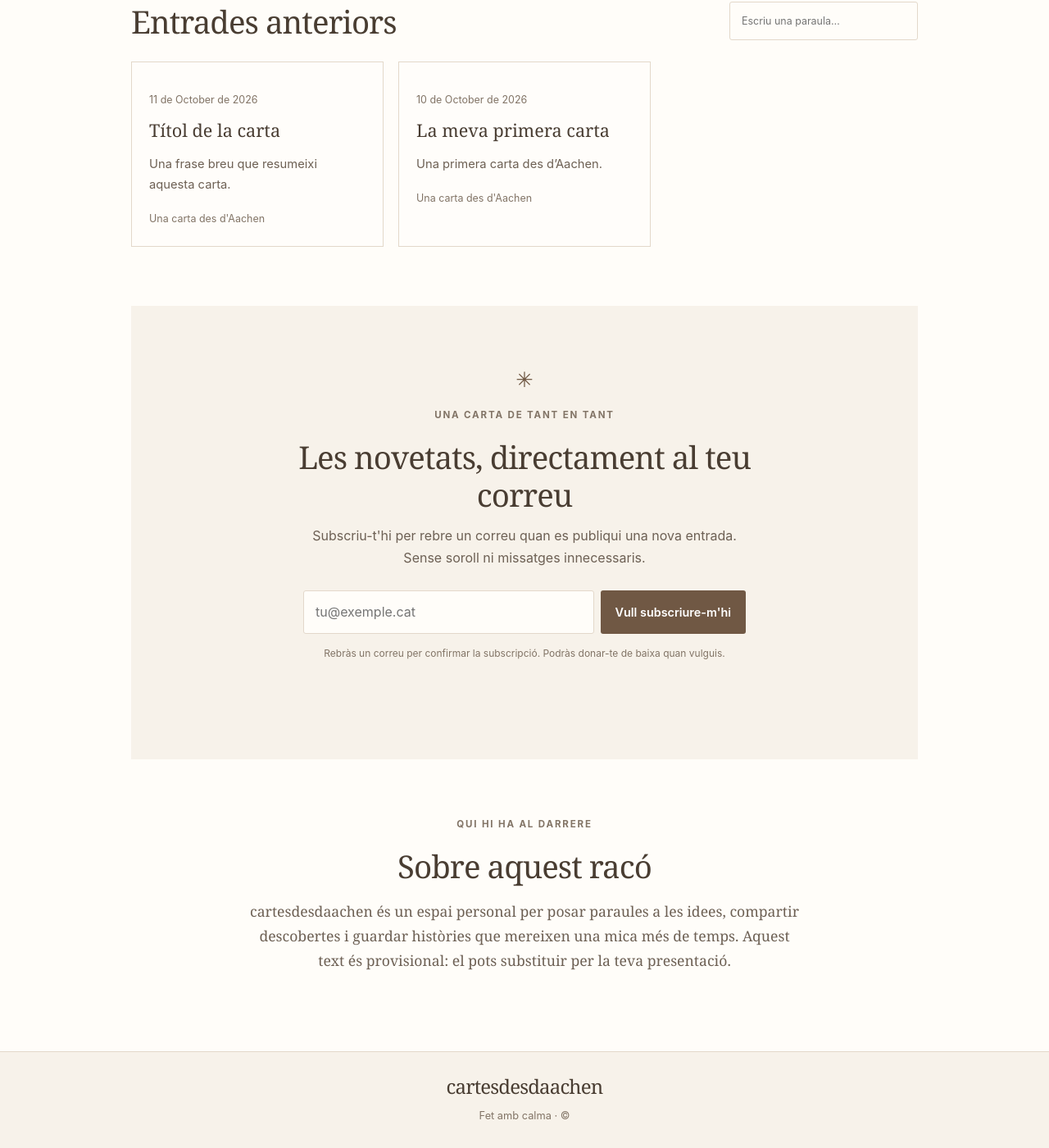
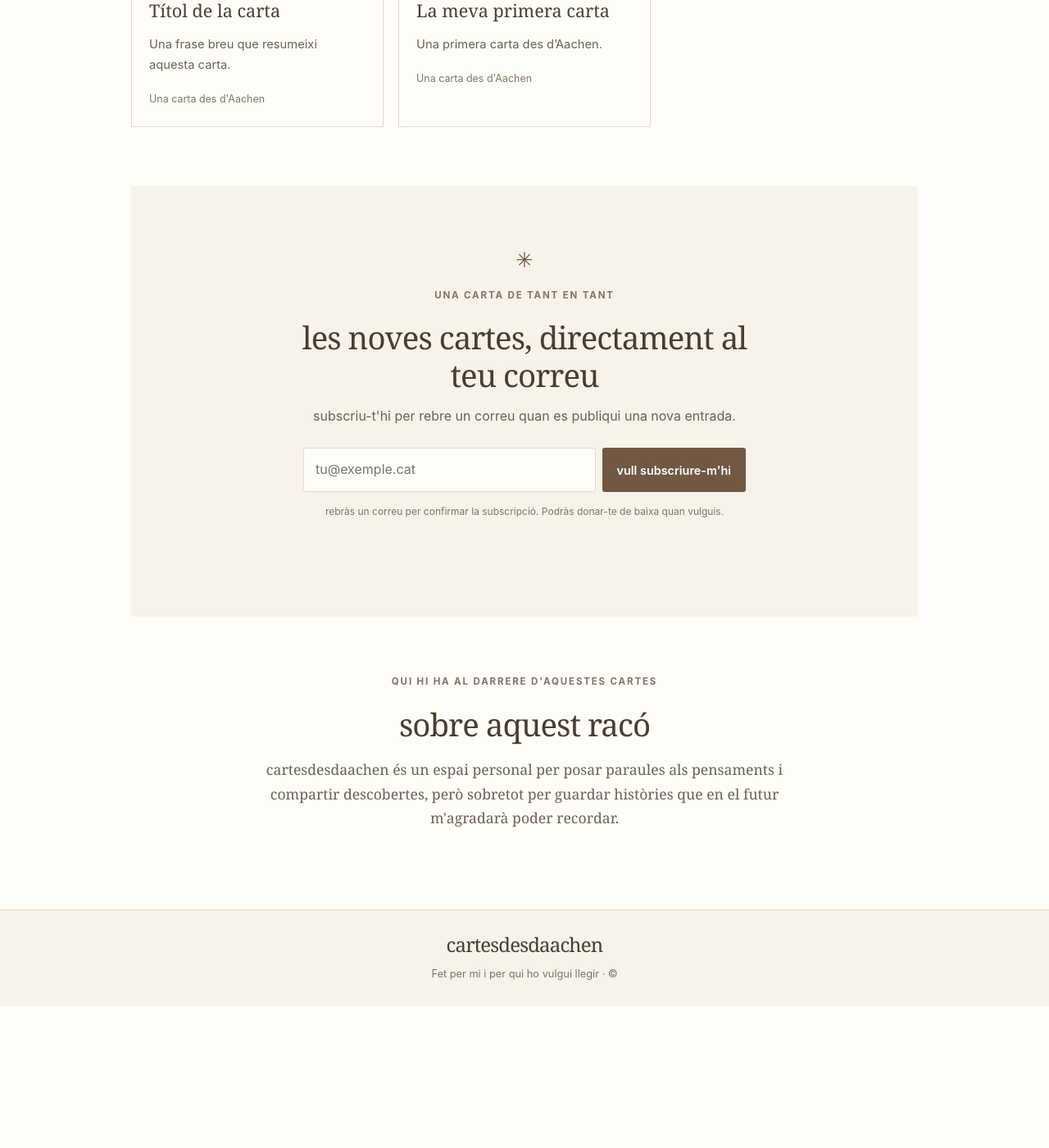
Before and after one commit to neuxu/cartesdesdaachen, a Jekyll site: the page built from index.html, in a window 1280 px wide and 1400 px high, scrolled down 831 px. Shown: the whole window at 82% size. Built offline with Jekyll 4.4.1, drawn with Linux system fonts in a browser that asks for light colours; after the commit the page ends 2058 px from its top, so only the background shows below that; some of the changed text lies outside the part shown.

Commit message:
Revise text content for personal touch
Updated various text elements in index.html to reflect personal experiences and preferences.

```diff
--- a/index.html
+++ b/index.html
@@ -6,16 +6,16 @@
 <head>
   <meta charset="utf-8">
   <meta name="viewport" content="width=device-width, initial-scale=1">
-  <meta name="description" content="Un espai per compartir pensaments, històries i petites descobertes.">
+  <meta name="description" content="per si algú té ganes de llegir les meves aventures per Aachen">
   <title>cartesdesdaachen</title>
   <link rel="stylesheet" href="styles.css">
 </head>
 <body>
   <header class="site-header">
-    <div class="hero-banner" role="img" aria-label="Paisatge càlid de camp al capvespre"></div>
+    <div class="hero-banner" role="img" aria-label="banner Aachen"></div>
     <div class="header-inner">
       <a class="brand" href="index.html" aria-label="Inici">cartesdesdaachen</a>
-      <p class="tagline">Cartes, pensaments i històries des d’Aachen</p>
+      <p class="tagline">per si algú té ganes de llegir les meves aventures per Aachen</p>
       <nav aria-label="Navegació principal">
         <a href="#inici">Inici</a>
         <a href="#articles">Cartes</a>
@@ -33,12 +33,6 @@
 
       {% if latest_post %}
         <article class="featured-post">
-          <div
-            class="featured-image"
-            role="img"
-            aria-label="Llum de tarda entrant per una finestra"
-          ></div>
-
           <div class="featured-copy">
             <p class="post-meta">
               {{ latest_post.date | date: "%-d de %B de %Y" }}
@@ -63,7 +57,6 @@
         </article>
       {% endif %}
     </section>
-
 
     <section class="archive-section" id="articles" aria-labelledby="archive-heading">
       <div class="section-heading">
@@ -95,12 +88,11 @@
       <p class="empty-state" id="empty-state" hidden>No hem trobat cap entrada amb aquesta cerca.</p>
     </section>
 
-
     <section class="subscribe-section" id="subscriu-te" aria-labelledby="subscribe-heading">
       <div class="subscribe-mark" aria-hidden="true">✳</div>
       <p class="eyebrow">UNA CARTA DE TANT EN TANT</p>
-      <h2 id="subscribe-heading">Les novetats, directament al teu correu</h2>
-      <p>Subscriu-t'hi per rebre un correu quan es publiqui una nova entrada. Sense soroll ni missatges innecessaris.</p>
+      <h2 id="subscribe-heading">les noves cartes, directament al teu correu</h2>
+      <p>subscriu-t'hi per rebre un correu quan es publiqui una nova entrada. </p>
 
       <form
         class="subscribe-form"
@@ -129,23 +121,23 @@
           autocomplete="email"
           required
         >
-        <button type="submit">Vull subscriure-m'hi</button>
+        <button type="submit">vull subscriure-m'hi</button>
       </form>
 
-      <p class="form-note">Rebràs un correu per confirmar la subscripció. Podràs donar-te de baixa quan vulguis.</p>
+      <p class="form-note">rebràs un correu per confirmar la subscripció. Podràs donar-te de baixa quan vulguis.</p>
       <p class="form-message" id="form-message" role="status" aria-live="polite"></p>
     </section>
 
     <section class="about-section" id="sobre-mi">
-      <p class="eyebrow">QUI HI HA AL DARRERE</p>
-      <h2>Sobre aquest racó</h2>
-      <p>cartesdesdaachen és un espai personal per posar paraules a les idees, compartir descobertes i guardar històries que mereixen una mica més de temps. Aquest text és provisional: el pots substituir per la teva presentació.</p>
+      <p class="eyebrow">QUI HI HA AL DARRERE D'AQUESTES CARTES</p>
+      <h2>sobre aquest racó</h2>
+      <p>cartesdesdaachen és un espai personal per posar paraules als pensaments i compartir descobertes, però sobretot per guardar històries que en el futur m'agradarà poder recordar. </p>
     </section>
   </main>
 
   <footer class="site-footer">
     <a class="brand" href="#inici">cartesdesdaachen</a>
-    <p>Fet amb calma · © <span id="year"></span></p>
+    <p>Fet per mi i per qui ho vulgui llegir · © <span id="year"></span></p>
   </footer>
   <script src="script.js?v=3"></script>
 </body>
```
